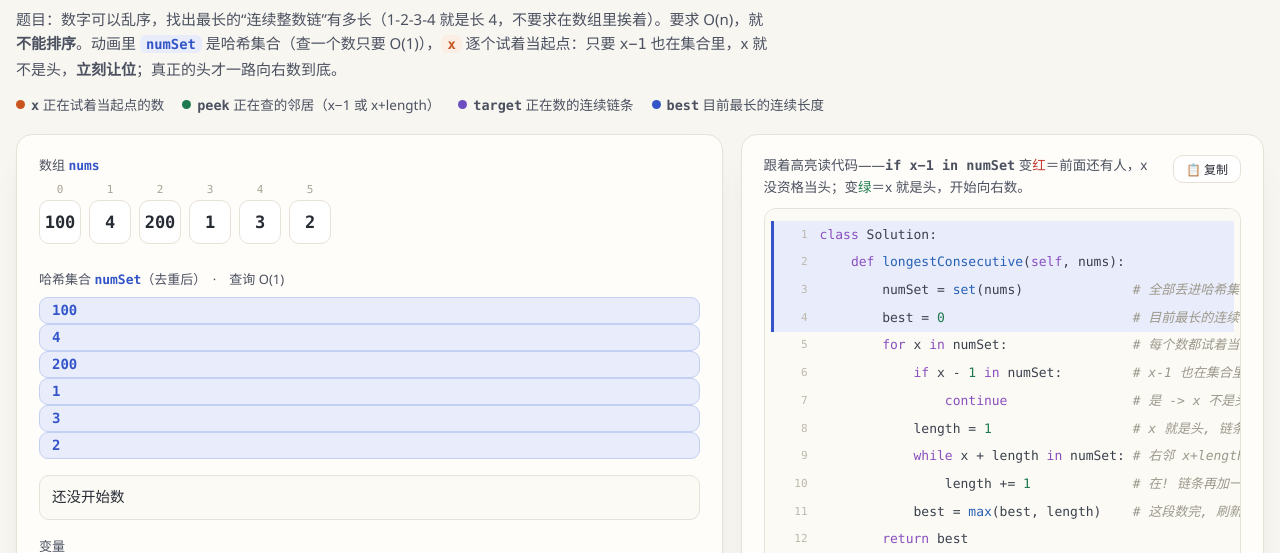
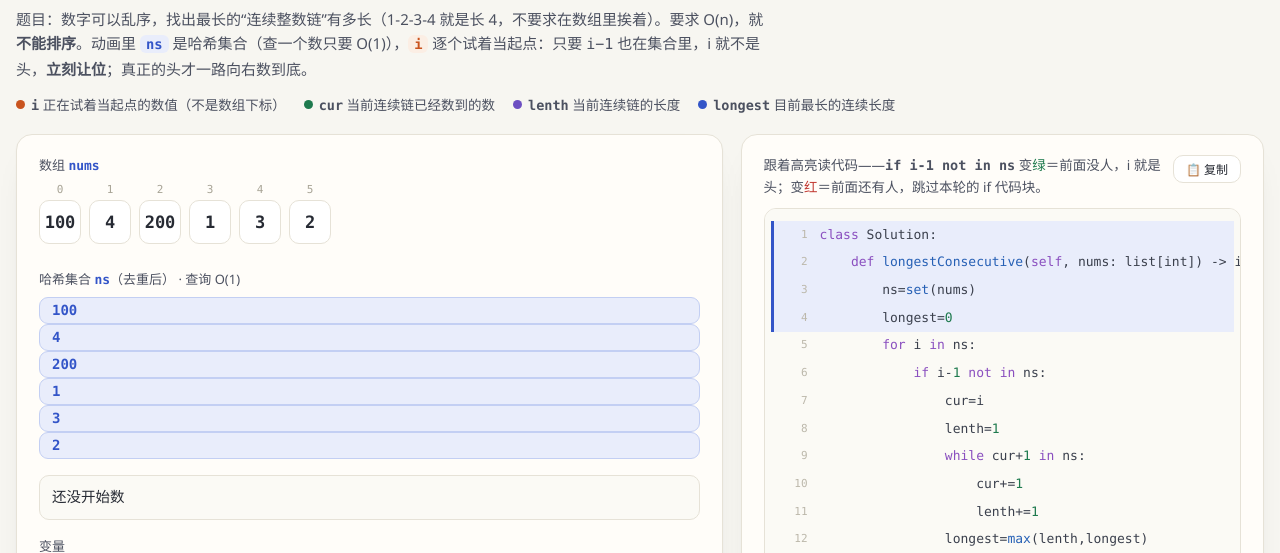
Before and after one commit to eamonwey/lc-hot100-animation, a plain HTML site: page pages/p003.html in a window 1280 px wide. Shown: the part 247-800 px from the top of the page. Drawn offline with Linux system fonts and the light colour scheme.

Commit message:
按指定解答更新 LC128，并同步 cur/lenth 动画和速查手册

```diff
--- a/pages/p003.html
+++ b/pages/p003.html
@@ -18,37 +18,37 @@ LC.register({
   method: 'longestConsecutive',
 
   lede: '题目：数字可以乱序，找出最长的“连续整数链”有多长（1-2-3-4 就是长 4，不要求在数组里挨着）。' +
-        '要求 O(n)，就<b>不能排序</b>。动画里 <span class="var r">numSet</span> 是哈希集合（查一个数只要 O(1)），' +
-        '<span class="var i">x</span> 逐个试着当起点：只要 <code>x−1</code> 也在集合里，x 就不是头，<b>立刻让位</b>；' +
+        '要求 O(n)，就<b>不能排序</b>。动画里 <span class="var r">ns</span> 是哈希集合（查一个数只要 O(1)），' +
+        '<span class="var i">i</span> 逐个试着当起点：只要 <code>i−1</code> 也在集合里，i 就不是头，<b>立刻让位</b>；' +
         '真正的头才一路向右数到底。',
 
   roles: [
-    {c:'orange', code:'x',      text:'正在试着当起点的数'},
-    {c:'green',  code:'peek',   text:'正在查的邻居（x−1 或 x+length）'},
-    {c:'violet', code:'target', text:'正在数的连续链条'},
-    {c:'blue',   code:'best',   text:'目前最长的连续长度'}
+    {c:'orange', code:'i',      text:'正在试着当起点的数值（不是数组下标）'},
+    {c:'green',  code:'cur',    text:'当前连续链已经数到的数'},
+    {c:'violet', code:'lenth',  text:'当前连续链的长度'},
+    {c:'blue',   code:'longest',   text:'目前最长的连续长度'}
   ],
 
-  codeTitle: '跟着高亮读代码——<code>if x−1 in numSet</code> 变<span style="color:var(--red)">红</span>＝前面还有人，x 没资格当头；变<span style="color:var(--green)">绿</span>＝x 就是头，开始向右数。',
+  codeTitle: '跟着高亮读代码——<code>if i-1 not in ns</code> 变<span style="color:var(--green)">绿</span>＝前面没人，i 就是头；变<span style="color:var(--red)">红</span>＝前面还有人，跳过本轮的 if 代码块。',
 
   legend: [
-    {c:'orange', text:'x 当前数'},
+    {c:'orange', text:'i 当前数'},
     {c:'violet', text:'正在数的链条'},
-    {c:'green', text:'查到的邻居'},
-    {c:'blue', text:'best 目前纪录'}
+    {c:'green', text:'cur 当前数到的位置'},
+    {c:'blue', text:'longest 目前纪录'}
   ],
 
   idea: '连续段必有“没人差它一”的头：只让头向右数到底，其余数原地待命——每个数最多被摸两次，O(n) 拿下。',
 
   qa: [
-    {q:'为什么只从“没有 x−1”的数开始数？',
-     a:'如果 x−1 还在集合里，那从 x 开始数出的链一定比从 x−1 开始的<b>短一截</b>，白数。只有 x−1 不在，x 才可能是某段的最小头。这样每段只被它的头完整数一遍，其余数只被查一两次——总操作数还是 O(n)。'},
+    {q:'为什么只从“没有 i−1”的数开始数？',
+     a:'如果 i−1 还在集合里，那从 i 开始数出的链一定比从 i−1 开始的<b>短一截</b>，白数。只有 i−1 不在，i 才可能是某段的最小头。这样每段只被它的头完整数一遍，其余数只被查一两次——总操作数还是 O(n)。'},
     {q:'不判断起点、每个数都往右数一遍，会怎样？',
      a:'也能出对答案，但最坏会退化：比如 1~n 全在集合里，从每个数出发都要数到 n，共 O(n²) 次查询。“只让头数”这一步判断正是把复杂度摁回 O(n) 的关键。'},
     {q:'为什么用哈希集合而不用数组？',
-     a:'核心动作是“x 在不在”这件事被问了几万次。数组查一次要 O(n)，集合（哈希表）O(1)。把最频繁的操作做到 O(1)，整个算法才是 O(n)——典型的空间换时间。'},
+     a:'核心动作是“i 在不在”这件事被问了几万次。数组查一次要 O(n)，集合（哈希表）O(1)。把最频繁的操作做到 O(1)，整个算法才是 O(n)——典型的空间换时间。'},
     {q:'数组里有重复的数怎么办？',
-     a:'进集合时自动去重：连续长度只跟“有哪些值”有关，跟出现几次无关。动画里 numSet 展示的就是去重后的值。'}
+     a:'进集合时自动去重：连续长度只跟“有哪些值”有关，跟出现几次无关。动画里 ns 展示的就是去重后的值。集合的遍历顺序不保证与数组顺序一致，动画按首次出现顺序演示；每段都只数一次，答案不受顺序影响。'}
   ],
 
   complexity: '时间 O(n)（每个数最多被查常数次）　·　空间 O(n)（哈希集合）',
@@ -64,159 +64,160 @@ LC.register({
   ],
 
   code: `class Solution:
-    def longestConsecutive(self, nums):
-        numSet = set(nums)              # 全部丢进哈希集合, 查询 O(1)
-        best = 0                        # 目前最长的连续长度
-        for x in numSet:                # 每个数都试着当一次起点
-            if x - 1 in numSet:         # x-1 也在集合里?
-                continue                # 是 -> x 不是头, 让位
-            length = 1                  # x 就是头, 链条至少长 1
-            while x + length in numSet: # 右邻 x+length 也在?
-                length += 1             # 在! 链条再加一节
-            best = max(best, length)    # 这段数完, 刷新纪录
-        return best
+    def longestConsecutive(self, nums: list[int]) -> int:
+        ns=set(nums)
+        longest=0
+        for i in ns:
+            if i-1 not in ns:
+                cur=i
+                lenth=1
+                while cur+1 in ns:
+                    cur+=1
+                    lenth+=1
+                longest=max(lenth,longest)
+        return longest
 `,
 
   sol(input){
-    const S = new Set(input.nums || []);
-    let best = 0;
-    for(const x of S){
-      if(S.has(x - 1)) continue;
-      let length = 1;
-      while(S.has(x + length)) length++;
-      best = Math.max(best, length);
+    const ns = new Set(input.nums || []);
+    let longest = 0;
+    for(const i of ns){
+      if(!ns.has(i - 1)){
+        let cur = i;
+        let lenth = 1;
+        while(ns.has(cur + 1)){
+          cur += 1;
+          lenth += 1;
+        }
+        longest = Math.max(lenth, longest);
+      }
     }
-    return best;
+    return longest;
   },
   expected: 4,
 
   quiz: [
-    {q:'为什么 x−1 还在集合里时,x 连「当起点数一趟」的资格都没有?',
-     options:['因为 x 一定不在任何连续段里','从 x 起头数出的链一定比从 x−1 起头的短一截——x 能连到的 x−1 全都能连到,数了是白数,还拖慢速度','因为 x−1 会把 x 从集合里挤掉'],
+    {q:'为什么 i−1 还在集合里时,i 连「当起点数一趟」的资格都没有?',
+     options:['因为 i 一定不在任何连续段里','从 i 起头数出的链一定比从 i−1 起头的短一截——i 能连到的 i−1 全都能连到,数了是白数,还拖慢速度','因为 i−1 会把 i 从集合里挤掉'],
      answer:1,
-     explain:'连续段只有一个最小的头。x−1 在集合里说明 x 只是某段的中间一节,让头去数才能数出完整长度,让 x 数只能得到后半截。更要命的是效率:若每个数都往右数一遍,1~n 连成一片时要从每个数数到 n,总查询 O(n²) 直接超时——「非头让位」正是把复杂度摁回 O(n) 的关键。',
+     explain:'连续段只有一个最小的头。i−1 在集合里说明 i 只是某段的中间一节,让头去数才能数出完整长度,让 i 数只能得到后半截。更要命的是效率:若每个数都往右数一遍,1~n 连成一片时要从每个数数到 n,总查询 O(n²) 直接超时——「非头让位」正是把复杂度摁回 O(n) 的关键。',
      jumpTo:3},
     {q:'nums = [10,5,12,3,55,30,4,31,2],最长连续序列有多长?',
      options:['2','3','4','5'],
      answer:2,
      explain:'先去重丢进集合,再逐段找头:2−3−4−5 连成一条(长 4);30−31 连成一条(长 2);10、12、55 各自孤零零(长 1)。答案是 4。注意题目只要求数值连续,不要求在数组里挨着——[2,3,4,5] 在数组里是散着放的,照样算一条链。',
-     jumpTo:32},
-    {q:'把「if x−1 in numSet: continue」这个判断删掉,每个数都从自己往右数一遍,结果和复杂度会怎样?',
+     jumpTo:30},
+    {q:'把「if i-1 not in ns」这层判断去掉,每个数都从自己往右数一遍,结果和复杂度会怎样?',
      options:['答案仍对,但像 1~n 连成一片的用例会退化成 O(n²),可能超时','答案立刻算错','答案对,复杂度也不变,还是 O(n)'],
      answer:0,
      explain:'每个数无脑往右数,各段全长都会被数出来,max 之后答案仍对。但「每段只让头数一遍」变成「每个数都数一遍」:1~n 全在集合里时,从 1 数到 n、从 2 数到 n……总查询约 n²/2 次。正是这个看似多余的判断,保证非头只查一次前驱就退场,总工作量 O(n)。',
-     jumpTo:9},
+     jumpTo:17},
   ],
 
   steps(input){
     const F = [];
     const nums = input.nums || [];
-    const uniq = [];
-    const seen = new Set();
-    nums.forEach(x => { if(!seen.has(x)){ seen.add(x); uniq.push(x); } });
-    const setArr = uniq.slice();
-    let best = 0;
-    const doneVals = [];   // 已经处理完（数完或跳过）的值
-
-    /* ★ 快照函数：所有状态在 F.push 那一刻求值定死 */
-    const idxOfVal = (val) => { for(let i = 0; i < nums.length; i++) if(nums[i] === val) return i; return -1; };
-    const marks = (x) => { const i = idxOfVal(x); return i >= 0 ? [{name:'x', idx:i, cls:'mi', text:'▲ x'}] : []; };
+    const ns = new Set(nums);
+    const setArr = Array.from(ns);
+    let longest = 0;
+    let cur, lenth;
+    const doneVals = [];
     const snapDone = () => doneVals.slice();
-    const streakSnap = (x, len) => { const a = []; for(let k = 0; k < len; k++) a.push(x + k); return a; };
-
+    const streakSnap = (start, len) => Array.from({length:len}, (_, k) => start + k);
+    const marks = (i, cur) => {
+      const a = [{name:'i', idx:nums.indexOf(i), cls:'mi', text:'▲ i（起点候选值）'}];
+      if(cur != null) a.push({name:'cur', idx:nums.indexOf(cur), cls:'mg', text:'▲ cur'});
+      return a;
+    };
     const draw = (o) => (v) => {
       const states = {};
       nums.forEach((val, idx) => {
-        if(o.active != null && val === o.active) states[idx] = 'active';
-        else if(o.streak && o.streak.indexOf(val) >= 0) states[idx] = 'target';
-        else if(o.peek != null && val === o.peek) states[idx] = 'peek';
-        else if(o.done && o.done.indexOf(val) >= 0) states[idx] = 'done';
+        if(o.peek != null && val === o.peek) states[idx] = 'peek';
+        else if(o.cur != null && val === o.cur) states[idx] = 'just';
+        else if(o.active != null && val === o.active) states[idx] = 'active';
+        else if(o.streak && o.streak.includes(val)) states[idx] = 'target';
+        else if(o.done && o.done.includes(val)) states[idx] = 'done';
       });
       v.arr('nums', nums, {label:'数组 <code>nums</code>', states, markers:o.marks || []});
-      v.set('S', setArr, {label:'哈希集合 <code>numSet</code>（去重后）　·　查询 O(1)', color:'b'});
+      v.set('ns', setArr, {label:'哈希集合 <code>ns</code>（去重后） · 查询 O(1)', color:'b'});
       v.text('line', o.line || '…', {html:true});
       if(o.vars) v.vars('vars', o.vars, {label:'变量', hl:o.hlV});
       if(o.result != null) v.result(o.result, {label:'最长连续长度'});
     };
 
     F.push({hl:[1,2,3,4], tag:'初始化', cls:'t-grey',
-      msg:'先把所有数丢进哈希集合 <code>numSet</code>（下方一栏，重复的自动去重' + (setArr.length > 0 && setArr.length <= 8 ? '，现在是 ' + setArr.join('、') : '') + '），以后问"某数在不在"都是 O(1)。为什么不用排序？排序本身就要 O(n log n)，题目要求 O(n)，这条路一开始就被堵死。新思路：每个连续段都有个<b>头</b>——身前没有 x−1 的那个数；只让头向右一格格数到底，非头直接让位，每个数最多被摸两次，总工作量仍是 O(n)。',
-      do: draw({line:'还没开始数', vars:{x:'—', length:'—', best:0}})});
+      msg:'<code>ns = set(nums)</code> 把输入去重，后面查一个数在不在，平均只要 O(1)。<code>longest = 0</code> 先把最长纪录设为 0，空数组时就直接返回 0。注意下面的 i 是集合里的<b>数值</b>，不是数组下标；集合顺序不影响答案，动画按首次出现顺序演示。',
+      do:draw({line:'还没开始数', vars:{i:'—', cur:'—', lenth:'—', longest:0}})});
 
-    for(const x of uniq){
+    for(const i of ns){
       F.push({hl:[5], tag:'遍历', cls:'t-ink',
-        msg:'轮到 <code>x = ' + x + '</code>（▲ x 名牌钉在它第一次出现的位置；已数完或让过位的数标灰）。每个数都要过同一道审查：你身前有没有 x−1？有，你就只是某段中间的一节；没有，你才是某段的头。此刻纪录 best = ' + best + '。',
-        do: draw({active:x, done:snapDone(), marks:marks(x),
-                  line:'x = ' + x + '：先查它前面有没有人',
-                  vars:{x:x, length:'—', best:best}, hlV:['x']})});
+        msg:'<code>for i in ns</code>：这轮取出的数值是 <b>' + i + '</b>，▲ i 标在它第一次出现的格子。先判断它是不是一段连续整数的最小值；目前最长纪录 longest = ' + longest + '。',
+        do:draw({active:i, done:snapDone(), marks:marks(i), line:'i = ' + i + '：先检查前驱',
+                 vars:{i:i, cur:cur ?? '—', lenth:lenth ?? '—', longest:longest}, hlV:['i']})});
 
-      const hasPrev = seen.has(x - 1);
-      F.push({hl:[6], ok: hasPrev ? 6 : undefined, no: hasPrev ? undefined : 6, tag:'查前驱',
-        cls: hasPrev ? 't-red' : 't-green',
-        msg: hasPrev
-          ? '查集合：<code>x − 1 = ' + (x - 1) + '</code> <b>在！</b>（画面里它被淡橙高亮）——x 只是某段的中间一节。反证：若让 x 当头，数出的链必然比从 x−1 起头数的短一截（x 能连到的 x−1 都能连到），白忙一场。所以 x 让位，这段留给真正的头去数。'
-          : '查集合：<code>x − 1 = ' + (x - 1) + '</code> 不在 → x 身前没人，<b>它就是某段连续序列的头</b>（画面里 x−1 查无此数）。只有头才有资格向右数到底——如果每个数都往右数一遍，1~n 连成一片时要从每个数数到 n，O(n²) 必超时；非头只查一次就退场，这正是 O(n) 的全部秘密。',
-        do: draw({active:x, peek: hasPrev ? x - 1 : null, done:snapDone(), marks:marks(x),
-                  line:'x − 1 = ' + (x - 1) + (hasPrev ? '：在集合里 ✗ 不是头' : '：不在集合 ✓ 是头'),
-                  vars:{x:x, 'x-1':x - 1, length:'—', best:best}})});
+      const isStart = !ns.has(i - 1);
+      F.push({hl:[6], ok:isStart ? 6 : undefined, no:isStart ? undefined : 6,
+        tag:isStart ? '找到起点' : '不是起点', cls:isStart ? 't-green' : 't-red',
+        msg:isStart
+          ? '<code>i-1 = ' + (i - 1) + '</code> 不在 ns 里，所以 <code>if i-1 not in ns</code> 成立：' + i + ' 就是这段连续序列的头。接下来进入 if 代码块，从它开始向右数，每一段只会由自己的头完整数一次。'
+          : '<code>i-1 = ' + (i - 1) + '</code> 在 ns 里，条件不成立：' + i + ' 只是某段的中间成员。本轮不进入 if 代码块，直接取下一个 i；代码不用写 continue，也能让数数的工作只交给真正的段头，避免重复扫描。',
+        do:draw({active:i, peek:isStart ? null : i - 1, done:snapDone(), marks:marks(i),
+                 line:'i-1 = ' + (i - 1) + (isStart ? '：不在 ns ✓ 进入 if' : '：在 ns ✗ 跳过 if'),
+                 vars:{i:i, 'i-1':i - 1, cur:cur ?? '—', lenth:lenth ?? '—', longest:longest}})});
+      if(!isStart){ doneVals.push(i); continue; }
 
-      if(hasPrev){
-        F.push({hl:[7], tag:'跳过', cls:'t-grey',
-          msg:'<code>continue</code>：x = ' + x + ' 不配当头，数数的活儿让给身前的段头去干，自己标灰退场——本轮到此为止，直接看下一个数。踩坑提醒：这个判断千万不能省——若每个数都向右数一遍，1~n 全在集合里时要从每个数数到 n，O(n²) 次查询直接超时；只让头数，每个数最多被摸两次，才摁回 O(n)。',
-          do: draw({active:x, done:snapDone().concat([x]), marks:marks(x),
-                    line:'x = ' + x + ' 不是头，跳过',
-                    vars:{x:x, 'x-1':x - 1, length:'—', best:best}})});
-        doneVals.push(x);
-        continue;
+      cur = i;
+      F.push({hl:[7], tag:'设置当前位置', cls:'t-blue',
+        msg:'执行 <code>cur = i = ' + cur + '</code>：cur 从段头出发，绿色 ▲ cur 和橙色 ▲ i 此刻在同一个数上。以后 i 固定在段头，cur 才会随连续链向右移动；“向右”指数值加 1，不是数组下标加 1。',
+        do:draw({active:i, cur:cur, done:snapDone(), marks:marks(i, cur), line:'从段头 ' + i + ' 开始',
+                 vars:{i:i, cur:cur, lenth:lenth ?? '—', longest:longest}, hlV:['cur']})});
+
+      lenth = 1;
+      F.push({hl:[8], tag:'长度设为一', cls:'t-blue',
+        msg:'执行 <code>lenth = 1</code>：段头 ' + i + ' 自己就算一个数，所以长度从 1 开始。这里保留你代码里的变量名 lenth，它表示当前连续链的长度；接下来检查 cur+1 能不能接上。',
+        do:draw({active:i, cur:cur, streak:streakSnap(i, lenth), done:snapDone(), marks:marks(i, cur),
+                 line:'链条：' + i + '（长 1）', vars:{i:i, cur:cur, lenth:lenth, longest:longest}, hlV:['lenth']})});
+
+      while(ns.has(cur + 1)){
+        const nxt = cur + 1;
+        F.push({hl:[9], ok:9, tag:'问右邻', cls:'t-blue',
+          msg:'检查 <code>cur+1 = ' + cur + '+1 = ' + nxt + '</code>：它在 ns 里，while 条件成立，链条还能接一节。此时只完成了查询，cur 仍是 ' + cur + '，lenth 仍是 ' + lenth + '；后面两行会分别更新位置和长度。',
+          do:draw({active:i, cur:cur, peek:nxt, streak:streakSnap(i, lenth), done:snapDone(), marks:marks(i, cur),
+                   line:'下一个连续数 ' + nxt + ' 在 ns 里', vars:{i:i, cur:cur, 'cur+1':nxt, lenth:lenth, longest:longest}})});
+        cur += 1;
+        F.push({hl:[10], tag:'当前位置加一', cls:'t-green',
+          msg:'执行 <code>cur += 1</code>，cur 从 ' + (cur - 1) + ' 变成 <b>' + cur + '</b>，绿色名牌移到新接上的数。这一行只移动 cur，lenth 还没变，仍为 ' + lenth + '；下一行再把这个新数计入长度。',
+          do:draw({active:i, cur:cur, streak:streakSnap(i, lenth + 1), done:snapDone(), marks:marks(i, cur),
+                   line:'cur 已移到 ' + cur + '，等待更新长度', vars:{i:i, cur:cur, lenth:lenth, longest:longest}, hlV:['cur']})});
+        lenth += 1;
+        F.push({hl:[11], tag:'长度加一', cls:'t-green',
+          msg:'执行 <code>lenth += 1</code>，长度从 ' + (lenth - 1) + ' 变成 <b>' + lenth + '</b>。现在从段头 i = ' + i + ' 到 cur = ' + cur + '，连续链是 ' + streakSnap(i, lenth).join(' → ') + '；回到 while 那行，再问新的 cur+1 在不在。',
+          do:draw({active:i, cur:cur, streak:streakSnap(i, lenth), done:snapDone(), marks:marks(i, cur),
+                   line:'链条：' + streakSnap(i, lenth).join(' → ') + '（长 ' + lenth + '）',
+                   vars:{i:i, cur:cur, lenth:lenth, longest:longest}, hlV:['lenth']})});
       }
 
-      let length = 1;
-      F.push({hl:[8], tag:'起步', cls:'t-blue',
-        msg:'<code>length = 1</code>：确认是头，链条从 ' + x + ' 起步（紫色格）——头自己至少算一节，哪怕右邻一个都不在，这段也保底长 1，不会空手。接下来一路向右问集合："右邻 <code>' + (x + 1) + '</code> 在吗？"在就接上，不在这段就到头。',
-        do: draw({active:x, streak:streakSnap(x, length), done:snapDone(), marks:marks(x),
-                  line:'链条：' + streakSnap(x, length).join(' → ') + '（长 ' + length + '）',
-                  vars:{x:x, 'x-1':x - 1, length:length, best:best}, hlV:['length']})});
+      F.push({hl:[9], no:9, tag:'这段数完', cls:'t-red',
+        msg:'检查 <code>cur+1 = ' + (cur + 1) + '</code>：它不在 ns 里，while 条件不成立，这段就到头了。cur 停在 ' + cur + '，这一段 ' + streakSnap(i, lenth).join(' → ') + ' 的长度是 <b>' + lenth + '</b>；接下来拿它和最长纪录比较。',
+        do:draw({active:i, cur:cur, streak:streakSnap(i, lenth), done:snapDone(), marks:marks(i, cur),
+                 line:'链条到头：' + streakSnap(i, lenth).join(' → ') + '（长 ' + lenth + '）',
+                 vars:{i:i, cur:cur, 'cur+1':cur + 1, lenth:lenth, longest:longest}})});
 
-      while(seen.has(x + length)){
-        const nxt = x + length;
-        F.push({hl:[9], ok:9, tag:'问右邻', cls:'t-blue',
-          msg:'问集合：<code>x + length = ' + x + ' + ' + length + ' = ' + nxt + '</code> <b>在！</b>（淡橙高亮的就是它）——链没断，还能再长一节。为什么只问右邻、从不用回头？x 是头，x−1 已确认不在，左边到此为止；连续段一环扣一环，只要 x+length 还在，链就还能继续往右铺。',
-          do: draw({active:x, peek:nxt, streak:streakSnap(x, length), done:snapDone(), marks:marks(x),
-                    line:'链条：' + streakSnap(x, length).join(' → ') + '（长 ' + length + '）',
-                    vars:{x:x, length:length, 'x+length':nxt, best:best}})});
-        length++;
-        F.push({hl:[10], tag:'加一节', cls:'t-green',
-          msg:'<code>length = ' + length + '</code>：' + (x + length - 1) + ' 成功接上，链条长成 <b>' + streakSnap(x, length).join(' → ') + '</b>（紫色格）。计数器挂在 x 头上继续走：每接一节就再问下一个右邻，直到问出"不在"为止——循环一停，这段的长度就定格了。',
-          do: draw({active:x, streak:streakSnap(x, length), done:snapDone(), marks:marks(x),
-                    line:'链条：' + streakSnap(x, length).join(' → ') + '（长 ' + length + '）',
-                    vars:{x:x, length:length, best:best}, hlV:['length']})});
-      }
-
-      F.push({hl:[9], no:9, tag:'到头了', cls:'t-red',
-        msg:'问集合：<code>x + length = ' + (x + length) + '</code> 不在 → 链条断在这儿，这段到头。头 ' + x + ' 一共数出 <b>' + length + '</b> 个连续数：' + streakSnap(x, length).join(' → ') + '。效率账本：这段只会被它的头完整数这一遍，其余成员从头到尾只被查了一两次——每段各结各的账，总工作量才压得住 O(n)。',
-        do: draw({active:x, streak:streakSnap(x, length), done:snapDone(), marks:marks(x),
-                  line:'链条到头：' + streakSnap(x, length).join(' → ') + '（长 ' + length + '）',
-                  vars:{x:x, length:length, 'x+length':x + length, best:best}})});
-
-      const oldBest = best;
-      best = Math.max(best, length);
-      const fresh = best !== oldBest;
-      F.push({hl:[11], tag: fresh ? '刷新纪录' : '记录', cls:'t-orange',
-        msg: fresh
-          ? '这段长 <b>' + length + '</b>，超过旧纪录 ' + oldBest + ' → <code>best = ' + best + '</code>，<b>纪录刷新！</b>（变量面板 best 闪蓝）为什么用 max 而不是直接赋值：每段数出的长度有长有短，max 只认更大的，best 才能一路只增不减，最后谁长归谁。'
-          : '这段长 ' + length + '，没超过纪录 <code>best = ' + best + '</code>，纪录保持不变。这段白数了吗？没有——正是如实数完，才确认了它不是最长；若这里直接赋值而不是取 max，遇到短段就会把长纪录冲掉、答案出错。',
-        do: draw({active:x, streak:streakSnap(x, length), done:snapDone(), marks:marks(x),
-                  line:(fresh ? '刷新纪录：' : '纪录保持：') + 'best = ' + best,
-                  vars:{x:x, length:length, best:best}, hlV:['best']})});
-      doneVals.push(x);
+      const oldLongest = longest;
+      longest = Math.max(lenth, longest);
+      F.push({hl:[12], tag:longest > oldLongest ? '刷新纪录' : '纪录保持', cls:'t-orange',
+        msg:'执行 <code>longest = max(lenth, longest) = max(' + lenth + ', ' + oldLongest + ') = ' + longest + '</code>。当前段长 ' + lenth + '，' + (longest > oldLongest ? '超过旧纪录，最长纪录更新为 ' + longest : '没有超过旧纪录，最长纪录保持为 ' + longest) + '。用 max 保留见过的最大长度，后面遇到短段也不会把长纪录覆盖掉。',
+        do:draw({active:i, cur:cur, streak:streakSnap(i, lenth), done:snapDone(), marks:marks(i, cur),
+                 line:'longest = ' + longest, vars:{i:i, cur:cur, lenth:lenth, longest:longest}, hlV:['longest']})});
+      doneVals.push(i);
     }
 
-    F.push({hl:[12], tag:'返回', cls:'t-dark',
-      msg: uniq.length
-        ? '所有数都验完身：最长的一段有 <b>' + best + '</b> 个连续数 🎉 复盘：' + uniq.length + ' 个数里，非头的只被查一次"x−1 在不在"就退场；头虽然要数完整段，但每段只数一次——两边加起来每个数最多被摸两次，总工作量 O(n)，这就是不排序也能 O(n) 的底气。'
-        : '集合是空的，一个数都没有，最长连续长度就是 <b>0</b>。best 初始化成 0 正好兜住了空数组这种边界。',
-      do: draw({done:snapDone(), line:'最长连续长度 = ' + best, result:best,
-                vars:{best:best}, hlV:['best']})});
+    F.push({hl:[13], tag:'返回', cls:'t-dark',
+      msg:ns.size
+        ? '集合里的每个数都检查完，返回 <code>longest = ' + longest + '</code>。每个数只检查一次前驱，每段只从最小的头完整向右数一遍，所以即使有 for 和 while，总工作量仍是 O(n)。'
+        : 'ns 是空集合，for 一轮都不执行，longest 保持初始化的 0。返回 <code>0</code>：空数组的最长连续序列长度就是 0。',
+      do:draw({done:snapDone(), line:'最长连续长度 = ' + longest, result:longest,
+               vars:{longest:longest}, hlV:['longest']})});
     return F;
   }
 });
```
Also changed, not shown: 手册.html (+12 -11 lines).
